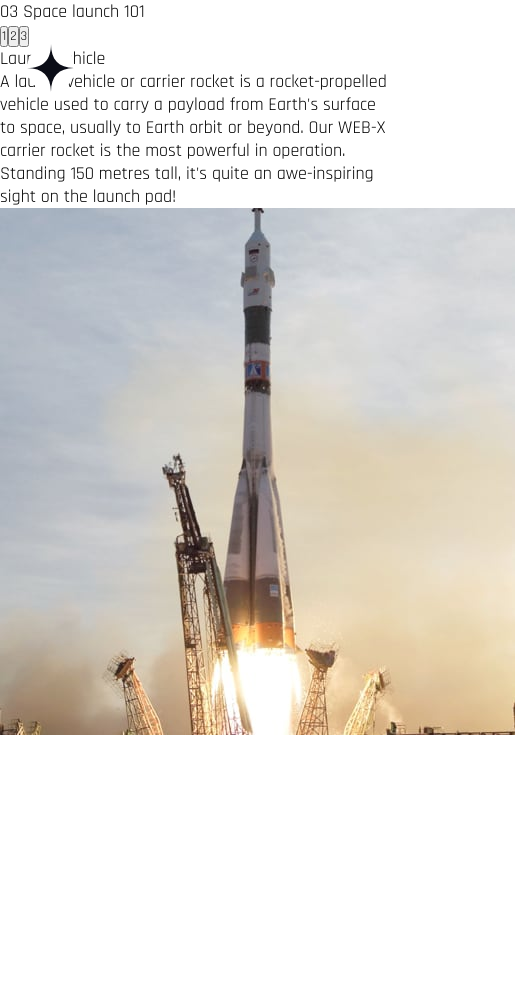
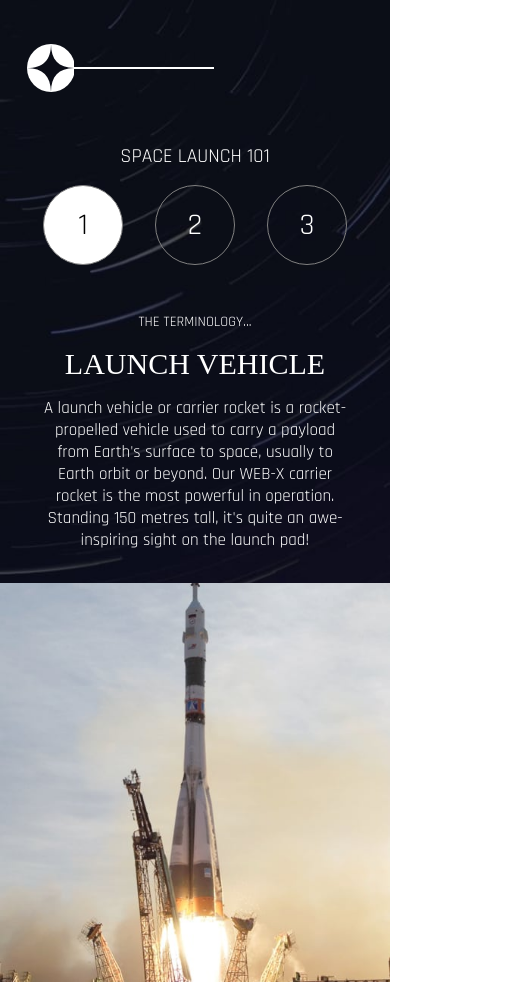
Before and after one commit to bitz161/space-tourism-website-main, a React (Create React App) app: page /technology in a window 390 px wide. Shown: the whole page, 515 px wide, since content can reach past the window. Before the commit the page ends 844 px from the top, so only its background shows below. Built offline with nearby package versions, Linux system fonts and the light colour scheme.

Commit message:
finish technology design

```diff
--- a/src/components/crew-content/crew-content.component.jsx
+++ b/src/components/crew-content/crew-content.component.jsx
@@ -1,6 +1,10 @@
 import "./crew-content.styles.scss";
 
-const CrewContent = ({ crewDetails, setCrewCount }) => {
+const BackgroundC = {
+  backgroundColor: "white",
+};
+
+const CrewContent = ({ crewDetails, setCrewCount, crewNumber, crew }) => {
   const { name, role, bio } = crewDetails;
   return (
     <div className="crew-content-container">
@@ -10,10 +14,13 @@ const CrewContent = ({ crewDetails, setCrewCount }) => {
         <p>{bio}</p>
       </div>
       <div className="crew-options">
-        <div onClick={() => setCrewCount(0)}></div>
-        <div onClick={() => setCrewCount(1)}></div>
-        <div onClick={() => setCrewCount(2)}></div>
-        <div onClick={() => setCrewCount(3)}></div>
+        {crew.map((data, idx) => (
+          <div
+            key={idx}
+            onClick={() => setCrewCount(idx)}
+            className={crewNumber === idx ? "backgroundC" : ""}
+          />
+        ))}
       </div>
     </div>
   );
--- a/src/components/crew-content/crew-content.styles.scss
+++ b/src/components/crew-content/crew-content.styles.scss
@@ -1,14 +1,33 @@
 .crew-content-container {
-  border: 1px solid white;
   height: 90%;
   width: 100%;
   display: flex;
   flex-direction: column;
-  justify-content: space-between;
+  justify-content: space-evenly;
   align-items: center;
   padding: 2rem 0;
   & > div {
     width: 90%;
+  }
+  .crew-details-container {
+    & > h2 {
+      font-size: 3rem;
+      font-family: "Times New Roman", Times, serif;
+      text-transform: uppercase;
+      margin: 2rem 0;
+      letter-spacing: 2px;
+    }
+    & > div {
+      text-transform: uppercase;
+      color: rgb(184, 184, 184);
+      font-size: 2rem;
+    }
+    & > p {
+      line-height: 30px;
+      width: 80%;
+      color: rgb(184, 184, 184);
+      letter-spacing: 2px;
+    }
   }
 
   .crew-options {
@@ -19,17 +38,35 @@
       border-radius: 50%;
       width: 1rem;
       height: 1rem;
-      margin: 0 30px;
+      margin: 1rem 30px;
+    }
+    .backgroundC {
+      background-color: white;
     }
   }
 }
 
 @media only screen and (max-width: 768px) {
   .crew-content-container {
+    padding-top: 0;
     text-align: center;
-    height: 80%;
+    height: 60%;
+    .crew-details-container {
+      text-align: center;
+      & > h2 {
+        font-size: 2.2rem;
+        margin: 1rem 0;
+      }
+      & > div {
+        font-size: 1.5rem;
+      }
+      & > p {
+        width: 100%;
+      }
+    }
+    .crew-options {
+      margin: 1rem 0;
 
-    .crew-options {
       display: flex;
       flex-direction: row;
       align-items: center;
@@ -42,8 +79,8 @@
 
 @media only screen and (max-width: 480px) {
   .crew-content-container {
-    height: 80%;
-
+    .crew-details-container {
+    }
     .crew-options {
       & > div {
       }
--- a/src/components/technology-content/technology-content.component.jsx
+++ b/src/components/technology-content/technology-content.component.jsx
@@ -5,6 +5,7 @@ const TechnologyContent = ({ technologyData }) => {
   const { name, description } = technologyData;
   return (
     <Fragment>
+      <p>The Terminology...</p>
       <div>{name}</div>
       <div>{description}</div>
     </Fragment>
--- a/src/components/technology-content/technology-content.styles.scss
+++ b/src/components/technology-content/technology-content.styles.scss
@@ -0,0 +1,60 @@
+.tech-details-container {
+  width: 45%;
+  display: flex;
+  height: 100%;
+  justify-content: center;
+  flex-direction: column;
+  align-items: center;
+  text-align: left;
+  & > div {
+    width: 80%;
+  }
+  & > div:nth-of-type(1) {
+    font-size: 40px;
+    font-family: "Times New Roman", Times, serif;
+    text-transform: uppercase;
+    margin: 1rem 0;
+  }
+
+  & > div:nth-of-type(2) {
+  }
+
+  & > p {
+    width: 80%;
+    text-transform: uppercase;
+    font-size: 0.8em;
+  }
+}
+
+//for tablet
+@media only screen and (max-width: 768px) {
+  .tech-details-container {
+    & > div {
+    }
+    & > div:nth-of-type(1) {
+      font-size: 30px;
+    }
+
+    & > div:nth-of-type(2) {
+    }
+
+    & > p {
+    }
+  }
+}
+
+@media only screen and (max-width: 480px) {
+  .tech-details-container {
+    & > div {
+    }
+    & > div:nth-of-type(1) {
+    }
+
+    & > div:nth-of-type(2) {
+      font-size: 17px;
+    }
+
+    & > p {
+    }
+  }
+}
--- a/src/routes/crew/crew.component.jsx
+++ b/src/routes/crew/crew.component.jsx
@@ -30,7 +30,12 @@ const Crew = () => {
       <h2>
         <span>02</span> Meet your crew
       </h2>
-      <CrewContent crewDetails={crew[crewNumber]} setCrewCount={setCrewCount} />
+      <CrewContent
+        crewDetails={crew[crewNumber]}
+        setCrewCount={setCrewCount}
+        crewNumber={crewNumber}
+        crew={crew}
+      />
       <div className="crew-img">
         <img
           src={screenSize >= 480 ? crewPNG[crewNumber] : crewWEBP[crewNumber]}
--- a/src/routes/crew/crew.styles.scss
+++ b/src/routes/crew/crew.styles.scss
@@ -6,12 +6,12 @@
   background-repeat: no-repeat;
   height: 100vh;
   display: grid;
-  grid-template-columns: 40% 40%;
+  grid-template-columns: 40% 50%;
   grid-template-rows: 10% 70%;
   column-gap: 2%;
   align-content: flex-end;
   justify-content: center;
-  overflow: hidden;
+  overflow-x: hidden;
   & > h2 {
     grid-column: span 2;
     font-weight: 400;
@@ -31,7 +31,7 @@
 
 @media only screen and (max-width: 768px) {
   .crew-container {
-    height: 80rem;
+    height: 72rem;
     display: flex;
     flex-direction: column;
     padding-top: 5rem;
@@ -48,9 +48,9 @@
     }
     & > .crew-img {
       order: 0;
-      margin: 2rem 0;
+      margin: 2rem 0 2em 0;
       img {
-        width: 25rem;
+        width: 22rem;
       }
     }
   }
--- a/src/routes/navigation/navigation.component.jsx
+++ b/src/routes/navigation/navigation.component.jsx
@@ -1,10 +1,11 @@
 import "./navigation.styles.scss";
-import { Link, Outlet } from "react-router-dom";
+import { Link, Outlet, useNavigate } from "react-router-dom";
 import { ReactComponent as Pagelogo } from "../../assets/shared/logo.svg";
 import { useContext, useEffect, Fragment, useState } from "react";
 import { ScreenContext } from "../../context/screensize.context";
 import { ReactComponent as Hamburger } from "../../assets/shared/icon-hamburger.svg";
 import { ReactComponent as CloseIcon } from "../../assets/shared/icon-close.svg";
+
 const Navigation = () => {
   const { screenSize } = useContext(ScreenContext);
   const [showLinks, setShowlinks] = useState(false);
@@ -12,10 +13,15 @@ const Navigation = () => {
     setShowlinks(!showLinks);
   };
 
+  const navigate = useNavigate();
+  const HomeNavigate = () => {
+    navigate("/");
+  };
+
   return (
     <Fragment>
       <div className="navigation-container">
-        <Pagelogo />
+        <Pagelogo onClick={HomeNavigate} />
         {screenSize >= 768 && <hr />}
         <section>
           {screenSize <= 480 &&
@@ -34,9 +40,7 @@ const Navigation = () => {
                 screenSize <= 768 && "displaynone"
               }`}
             />
-            <Link to="/" className="linkRoute">
-              <span id="link-span">00</span> Home
-            </Link>
+
             <Link to="/destination" className="linkRoute">
               <span id="link-span">01</span> Destination
             </Link>
--- a/src/routes/navigation/navigation.styles.scss
+++ b/src/routes/navigation/navigation.styles.scss
@@ -59,6 +59,13 @@
   }
 }
 
+//for tablet
+@media only screen and (max-width: 768px) {
+  #link-span {
+    display: none;
+  }
+}
+
 @media only screen and (max-width: 480px) {
   .navigation-container {
     width: 100%;
@@ -84,10 +91,3 @@
     }
   }
 }
-
-//for tablet
-@media only screen and (max-width: 768px) {
-  #link-span {
-    display: none;
-  }
-}
--- a/src/routes/technology/technology.component.jsx
+++ b/src/routes/technology/technology.component.jsx
@@ -4,6 +4,11 @@ import { useContext, useState, useEffect } from "react";
 import { TechnologyContext } from "../../context/technology.context";
 import { SpaceContext } from "../../context/spacedata.context";
 import { ScreenContext } from "../../context/screensize.context";
+
+import DesktopTech from "../../assets/technology/background-technology-desktop.jpg";
+import TabletTech from "../../assets/technology/background-technology-tablet.jpg";
+import MobileTech from "../../assets/technology/background-technology-mobile.jpg";
+
 const Technology = () => {
   const { spaceData } = useContext(SpaceContext);
   const { technology } = spaceData;
@@ -11,22 +16,39 @@ const Technology = () => {
   const { screenSize } = useContext(ScreenContext);
   const [techCount, setTechCount] = useState(0);
 
+  const BackgroundImage = {
+    backgroundImage: `url(${
+      screenSize >= 768
+        ? DesktopTech
+        : screenSize >= 480
+        ? TabletTech
+        : MobileTech
+    })`,
+  };
+
   return (
-    <div>
-      <div>03 Space launch 101</div>
+    <div className="tech-container" style={BackgroundImage}>
+      <div>
+        <span>03</span> Space launch 101
+      </div>
       <section>
-        <div>
-          <div>
-            <button onClick={() => setTechCount(0)}>1</button>
-            <button onClick={() => setTechCount(1)}>2</button>
-            <button onClick={() => setTechCount(2)}>3</button>
-          </div>
-          <div>
-            {/* Component information */}
-            <TechnologyContent technologyData={technology[techCount]} />
-          </div>
+        <div className="tech-options">
+          {technology.map((data, idx) => {
+            return (
+              <button
+                key={idx}
+                onClick={() => setTechCount(idx)}
+                className={idx === techCount && "techButtonColor"}
+              >
+                {idx + 1}
+              </button>
+            );
+          })}
         </div>
-        <div>
+        <div className="tech-details-container">
+          <TechnologyContent technologyData={technology[techCount]} />
+        </div>
+        <div className="tech-img">
           <img
             alt=""
             src={
--- a/src/routes/technology/technology.styles.scss
+++ b/src/routes/technology/technology.styles.scss
@@ -0,0 +1,118 @@
+.tech-container {
+  width: 100%;
+  color: white;
+  height: 100vh;
+  background-position: center;
+  background-size: cover;
+  padding-top: 12rem;
+  display: flex;
+  flex-direction: column;
+  align-items: flex-end;
+  & > div {
+    width: 90%;
+    height: 2rem;
+    text-transform: uppercase;
+    font-size: 1.1em;
+    span {
+      color: gray;
+      margin-right: 10px;
+    }
+  }
+  & > section {
+    display: flex;
+    flex-direction: row;
+    width: 90%;
+    .tech-options {
+      width: 15%;
+      display: flex;
+      flex-direction: column;
+      justify-content: center;
+      align-items: center;
+      button {
+        height: 5rem;
+        width: 5rem;
+        border-radius: 50%;
+        font-size: 30px;
+        border: 1px solid gray;
+        background: transparent;
+        color: white;
+      }
+      button.techButtonColor {
+        color: black;
+        background-color: white;
+      }
+      button:nth-of-type(2) {
+        margin: 2rem 0;
+      }
+    }
+    .tech-img {
+      width: 40%;
+      img {
+        width: 100%;
+      }
+    }
+  }
+}
+
+//for tablet
+@media only screen and (max-width: 768px) {
+  .tech-container {
+    height: 130vh;
+    & > div {
+      width: 100%;
+      text-align: center;
+      span {
+        display: none;
+      }
+    }
+    & > section {
+      width: 100%;
+      flex-direction: column;
+      .tech-options {
+        flex-direction: row;
+        width: 100%;
+
+        button:nth-of-type(2) {
+          margin: 1rem 2rem;
+        }
+      }
+      .tech-details-container {
+        width: 100%;
+        margin: 2rem 0;
+        text-align: center;
+      }
+      .tech-img {
+        width: 100%;
+        display: flex;
+        justify-content: center;
+        img {
+          width: 80%;
+          border-radius: 10px;
+        }
+      }
+    }
+  }
+}
+
+@media only screen and (max-width: 480px) {
+  .tech-container {
+    height: 100vh;
+    padding-top: 9rem;
+    & > div {
+      span {
+      }
+    }
+    & > section {
+      .tech-options {
+        button:nth-of-type(2) {
+        }
+      }
+      .tech-img {
+        img {
+          width: 100%;
+          border-radius: 0;
+        }
+      }
+    }
+  }
+}
```
